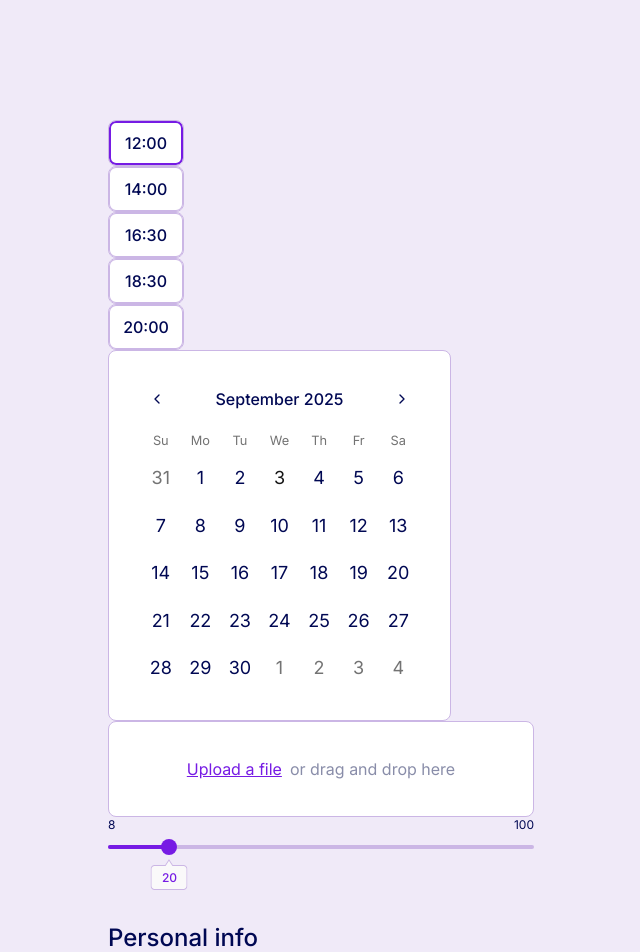
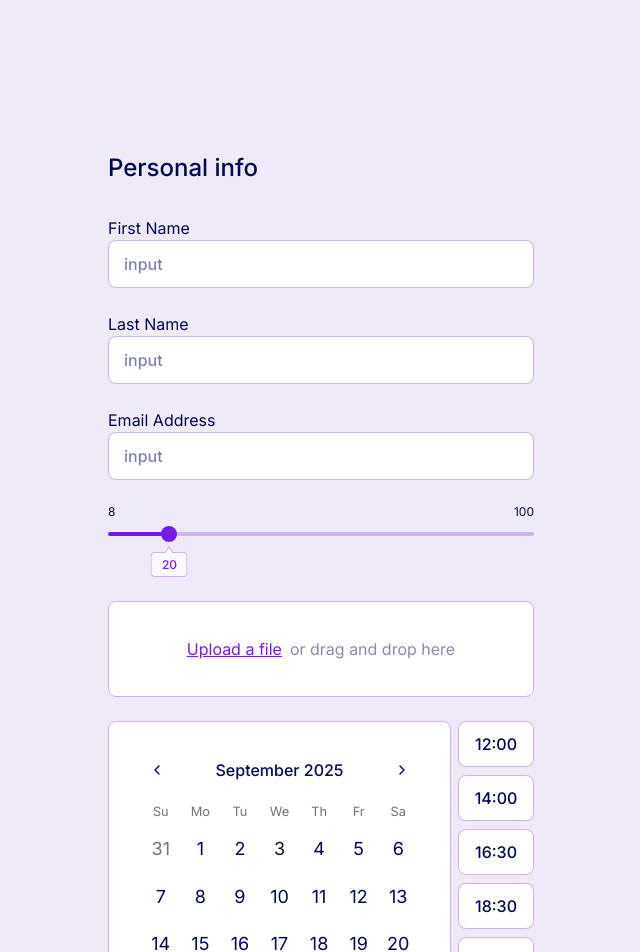
Before and after one commit to ryomiz/training-form, a Next.js app: page / in a window 1280 px wide. Shown: the top 952 px of the page, without its empty margins (319-959 px from the left). Built offline with nearby package versions, Linux system fonts and the light colour scheme.

Commit message:
♻️ roughly refactor application form

```diff
--- a/package.json
+++ b/package.json
@@ -23,7 +23,8 @@
     "react-day-picker": "^9.9.0",
     "react-dom": "19.1.0",
     "react-dropzone": "^14.3.8",
-    "tailwind-merge": "^3.3.1"
+    "tailwind-merge": "^3.3.1",
+    "zod": "^4.1.5"
   },
   "devDependencies": {
     "@biomejs/biome": "2.2.0",
--- /dev/null
+++ b/src/app/_components/actions.ts
@@ -0,0 +1,5 @@
+"use server";
+
+export const submitApplicationAction = async (_formData: FormData) => {
+  return;
+};
--- /dev/null
+++ b/src/app/_components/application-form.tsx
@@ -0,0 +1,151 @@
+"use client";
+import { Fragment, useState } from "react";
+import z from "zod";
+import { Button } from "@/components/ui/button";
+import { Calendar } from "@/components/ui/calendar";
+import { ImageUploader } from "@/components/ui/image-uploader";
+import { Input } from "@/components/ui/input";
+import { Label } from "@/components/ui/label";
+import { RadioGroup, RadioGroupItem } from "@/components/ui/radio-group";
+import { Slider } from "@/components/ui/slider";
+import { cn } from "@/lib/utils";
+
+const timeSlotOptions = [
+  {
+    value: "1200",
+    label: "12:00",
+  },
+  {
+    value: "1400",
+    label: "14:00",
+  },
+  {
+    value: "1630",
+    label: "16:30",
+  },
+  {
+    value: "1830",
+    label: "18:30",
+  },
+  {
+    value: "2000",
+    label: "20:00",
+  },
+];
+
+const schema = z.object({
+  firstName: z.string().nonempty("First Name is Required"),
+  lastName: z.string().nonempty("Last Name is Required"),
+  email: z
+    .email("Please use correct formatting.\nExample: address@email.com")
+    .nonempty("Email is Required"),
+  timeSlot: z.string().nonempty("Please Select TimeSlot"),
+  file: z.custom<File | null>(),
+  age: z.number().array(),
+});
+type FormInput = z.infer<typeof schema>;
+
+export const ApplicationForm = () => {
+  const [formInput, setFormInput] = useState<FormInput>({
+    firstName: "",
+    lastName: "",
+    email: "",
+    timeSlot: "",
+    file: null,
+    age: [20],
+  });
+  const setValue = <K extends keyof FormInput>(key: K, value: FormInput[K]) => {
+    setFormInput((prev) => ({
+      ...prev,
+      [key]: value,
+    }));
+  };
+
+  return (
+    <form
+      onSubmit={(e) => {
+        e.preventDefault();
+        console.log(formInput);
+      }}
+    >
+      <h1 className={"mt-8 font-medium text-2xl"}>Personal info</h1>
+      <div className={"mt-8 grid gap-y-6"}>
+        <div>
+          <p>First Name</p>
+          <Input
+            placeholder={"input"}
+            value={formInput.firstName}
+            onChange={(e) => setValue("firstName", e.target.value)}
+          />
+        </div>
+
+        <div>
+          <p>Last Name</p>
+          <Input
+            placeholder={"input"}
+            value={formInput.lastName}
+            onChange={(e) => setValue("lastName", e.target.value)}
+          />
+        </div>
+
+        <div>
+          <p>Email Address</p>
+          <Input
+            placeholder={"input"}
+            onChange={(e) => setValue("email", e.target.value)}
+          />
+        </div>
+
+        <Slider
+          value={formInput.age}
+          min={8}
+          max={100}
+          step={1}
+          onValueChange={(value) => setValue("age", value)}
+        />
+
+        <ImageUploader
+          file={formInput.file}
+          onChange={(file) => setValue("file", file)}
+          onDelete={() => setValue("file", null)}
+        />
+
+        <div
+          className={
+            "grid grid-rows-[auto_auto] items-start sm:grid-cols-[auto_76px] sm:grid-rows-1"
+          }
+        >
+          <Calendar mode="single" />
+          <RadioGroup
+            defaultValue={formInput.timeSlot}
+            onValueChange={(value) => setValue("timeSlot", value)}
+            className={"mt-6 grid grid-cols-4 gap-2 sm:mt-0 sm:grid-cols-1"}
+          >
+            {timeSlotOptions.map((option) => (
+              <Fragment key={option.value}>
+                <RadioGroupItem
+                  value={option.value}
+                  id={option.value}
+                  className={"sr-only"}
+                />
+                <Label
+                  htmlFor={option.value}
+                  className={cn(
+                    "grid h-[46px] cursor-pointer place-items-center rounded-md bg-white text-base transition-[box-shadow]e",
+                    "shadow-[inset_0_0_0_1px_theme(colors.purple.300)]",
+                    formInput.timeSlot === option.value &&
+                      "shadow-[inset_0_0_0_2px_theme(colors.purple.700)]",
+                  )}
+                >
+                  {option.label}
+                </Label>
+              </Fragment>
+            ))}
+          </RadioGroup>
+        </div>
+
+        <Button type={"submit"}>Send Application</Button>
+      </div>
+    </form>
+  );
+};
--- a/src/app/page.tsx
+++ b/src/app/page.tsx
@@ -1,100 +1,9 @@
-"use client";
+import { ApplicationForm } from "./_components/application-form";
 
-import { RadioGroup } from "@radix-ui/react-radio-group";
-import { useState } from "react";
-import { Button } from "@/components/ui/button";
-import { Calendar } from "@/components/ui/calendar";
-import { ImageUploader } from "@/components/ui/image-uploader";
-import { Input } from "@/components/ui/input";
-import { Label } from "@/components/ui/label";
-import { RadioGroupItem } from "@/components/ui/radio-group";
-import { Slider } from "@/components/ui/slider";
-import { cn } from "@/lib/utils";
-
-const options = [
-  {
-    value: "1200",
-    label: "12:00",
-  },
-  {
-    value: "1400",
-    label: "14:00",
-  },
-  {
-    value: "1630",
-    label: "16:30",
-  },
-  {
-    value: "1830",
-    label: "18:30",
-  },
-  {
-    value: "2000",
-    label: "20:00",
-  },
-];
-
-export default function Home() {
-  const [file, setFile] = useState<File | null>(null);
-  const [age, setAge] = useState([20]);
-  const [value, setValue] = useState<(typeof options)[number]["value"]>(
-    options[0].value,
-  );
+export default async function Home() {
   return (
     <div>
-      <RadioGroup defaultValue={value} onValueChange={(val) => setValue(val)}>
-        {options.map((option) => (
-          <div key={option.value} className="flex items-center space-x-2">
-            <RadioGroupItem
-              value={option.value}
-              id={option.value}
-              className={"sr-only"}
-            />
-            <Label
-              htmlFor={option.value}
-              className={cn(
-                "grid h-[46px] w-[76px] cursor-pointer place-items-center rounded-md border border-purple-300 bg-white text-base",
-                "shadow-[inset_0_0_0_1px_theme(colors.purple.300)]",
-                value === option.value &&
-                  "shadow-[inset_0_0_0_2px_theme(colors.purple.700)]",
-              )}
-            >
-              {option.label}
-            </Label>
-          </div>
-        ))}
-      </RadioGroup>
-      <Calendar mode="single" />
-      <ImageUploader
-        file={file}
-        onChange={(file) => setFile(file)}
-        onDelete={() => setFile(null)}
-      />
-      <Slider
-        value={age}
-        min={8}
-        max={100}
-        step={1}
-        onValueChange={(val) => setAge(val)}
-      />
-      <h1 className={"mt-8 font-medium text-2xl"}>Personal info</h1>
-      <form className={"mt-8 grid gap-y-6"}>
-        <div>
-          <p>First Name</p>
-          <Input placeholder={"input"} />
-        </div>
-
-        <div>
-          <p>Last Name</p>
-          <Input placeholder={"input"} />
-        </div>
-
-        <div>
-          <p>Email Address</p>
-          <Input placeholder={"input"} />
-        </div>
-        <Button type={"submit"}>Send Application</Button>
-      </form>
+      <ApplicationForm />
     </div>
   );
 }
--- a/src/components/ui/label.tsx
+++ b/src/components/ui/label.tsx
@@ -2,7 +2,6 @@
 
 import * as LabelPrimitive from "@radix-ui/react-label";
 import type * as React from "react";
-
 import { cn } from "@/lib/utils";
 
 function Label({
```
Also changed, not shown: 1 other file (tests, documents, lock files or other folders).
